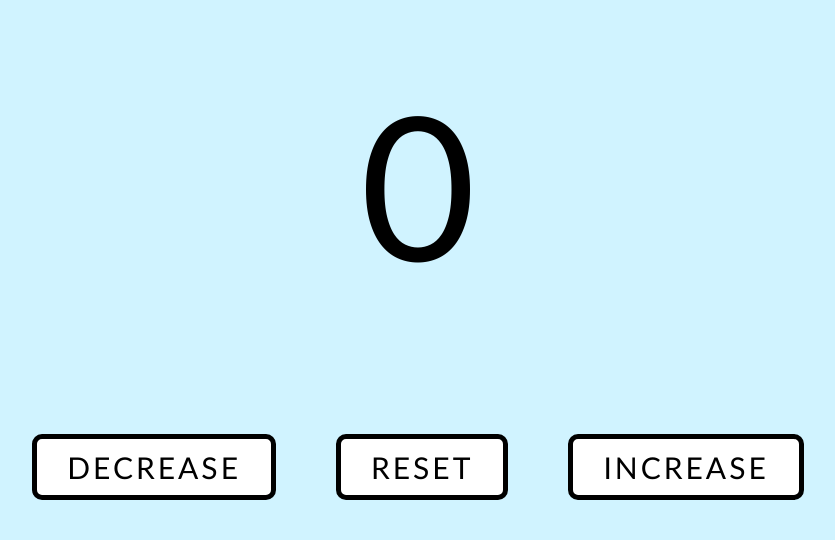
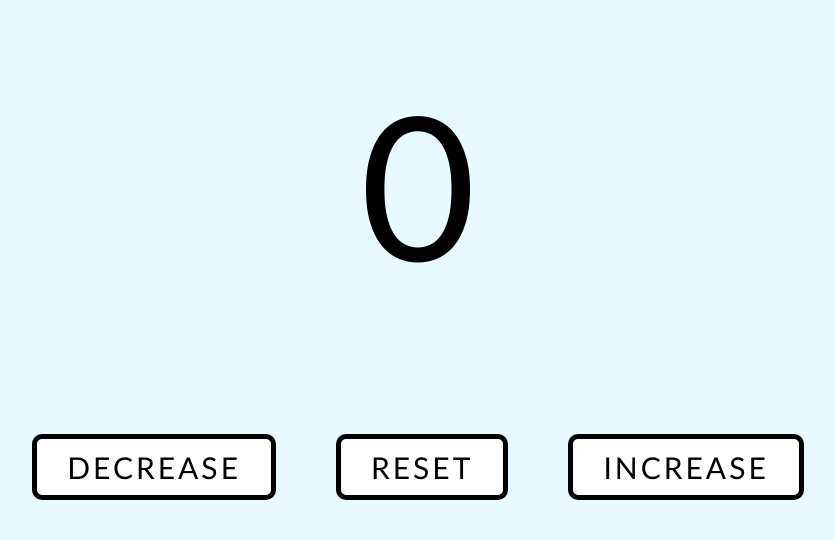
Before and after one commit to MIbrahim71/JS, a plain HTML site: page Counter/index.html in a window 1280 px wide. Shown: the part 260-800 px from the top of the page, without its empty margins (222-1057 px from the left). Drawn offline with Linux system fonts and the light colour scheme.

Commit message:
Update style.css

```diff
--- a/Counter/style.css
+++ b/Counter/style.css
@@ -5,7 +5,7 @@
 }
 
 body {
-  background-color: rgb(208, 243, 255);
+  background-color: rgb(232, 249, 255);
   width: 100%;
   height: 100vh;
   display: flex;
```
